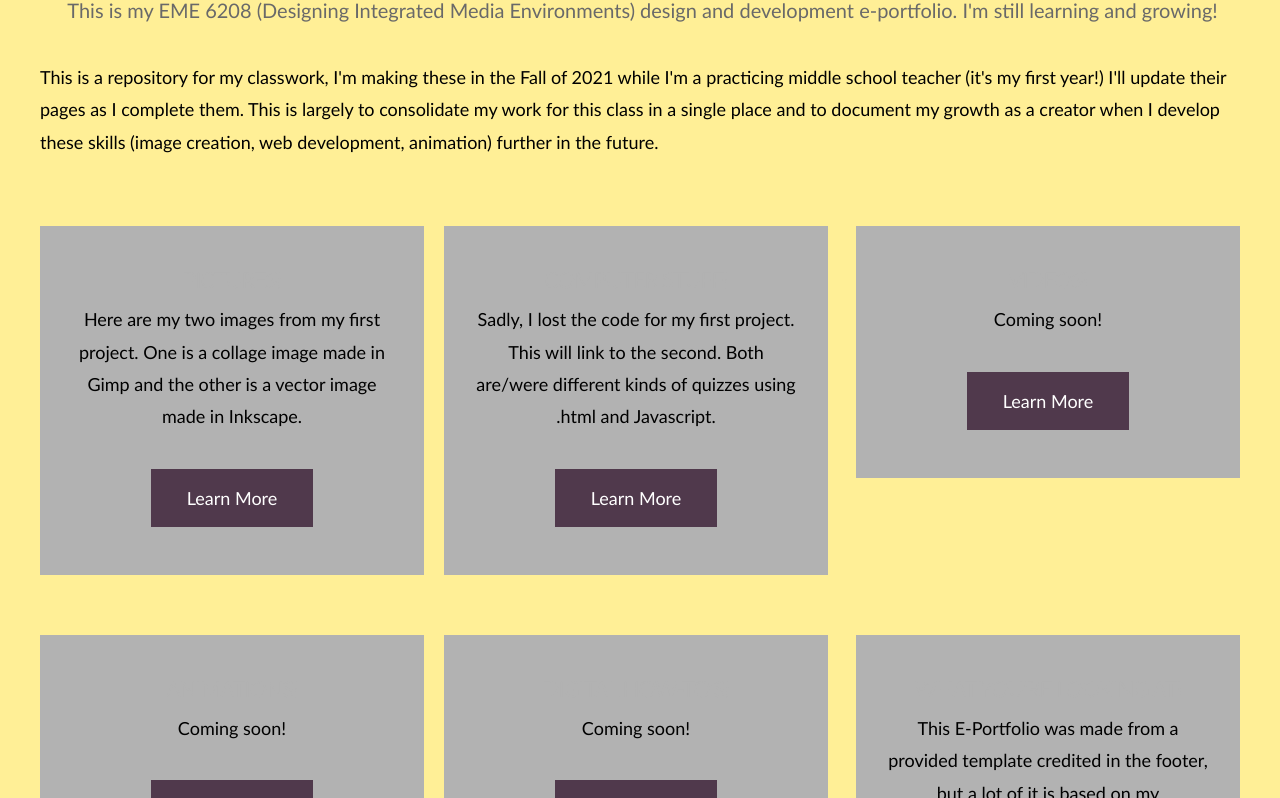
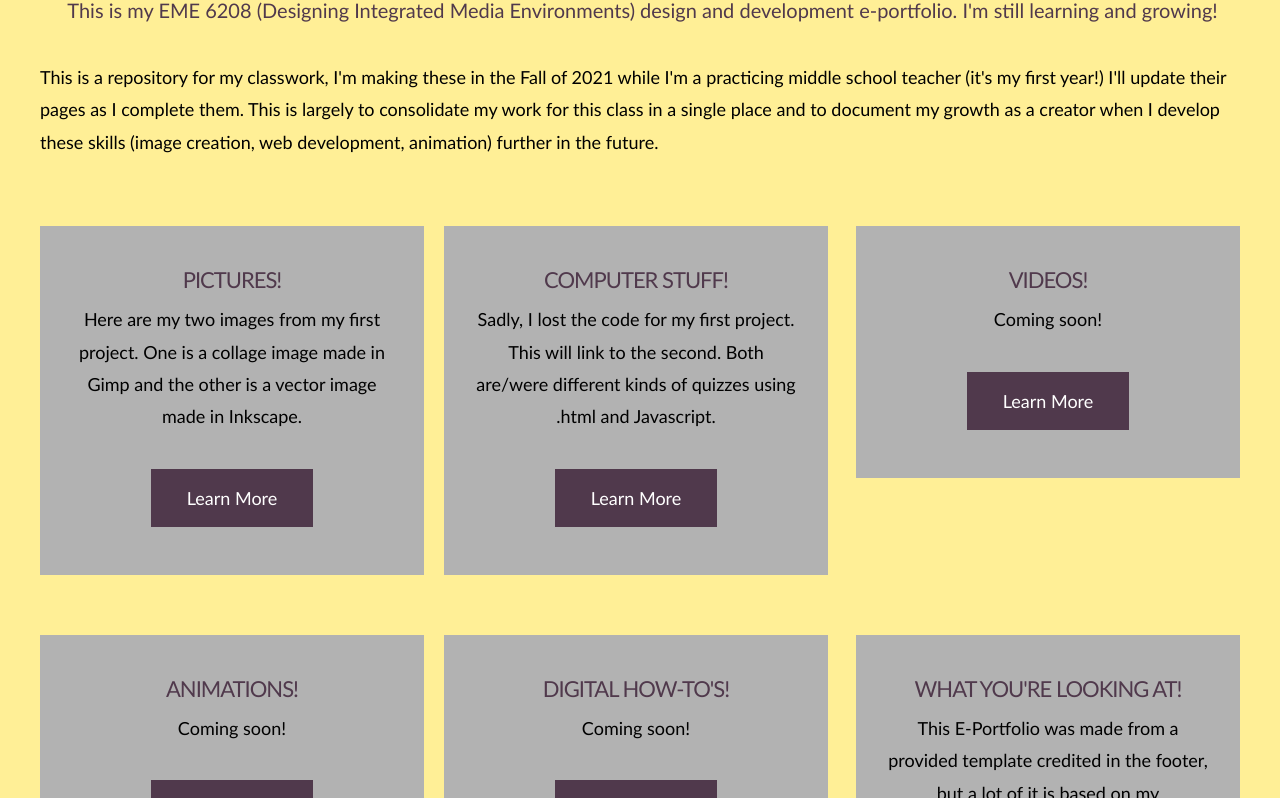
Before and after one commit to bennetthn/bennetteport, a plain HTML site: page index.html in a window 1280 px wide. Shown: the part 197-995 px from the top of the page. Drawn offline with Linux system fonts and the light colour scheme.

Commit message:
Update style.css

```diff
--- a/style.css
+++ b/style.css
@@ -19,7 +19,7 @@ h1, h2, h3 {
 	padding: 0;
 	text-transform: uppercase;
 	font-weight: 300;
-	color: #7D7764;
+	color: #50394c;
 }
 
 h1 {
@@ -99,11 +99,11 @@ a:hover {
 	padding: 0px 0px 0px 5px;
 	font-size: 20px;
 	font-weight: 300;
-	color: #696969;
+	color: #50394c;
 }
 
 #logo p a {
-	color: #696969;
+	color: #50394c;
 }
 
 #logo a {
@@ -245,7 +245,7 @@ a:hover {
 	padding: 10px 0px;
 	letter-spacing: -1px;
 	font-size: 22px;
-	color: #b2b2b2;
+	color: #50394c;
 }
 
 .box-style .content {
```
